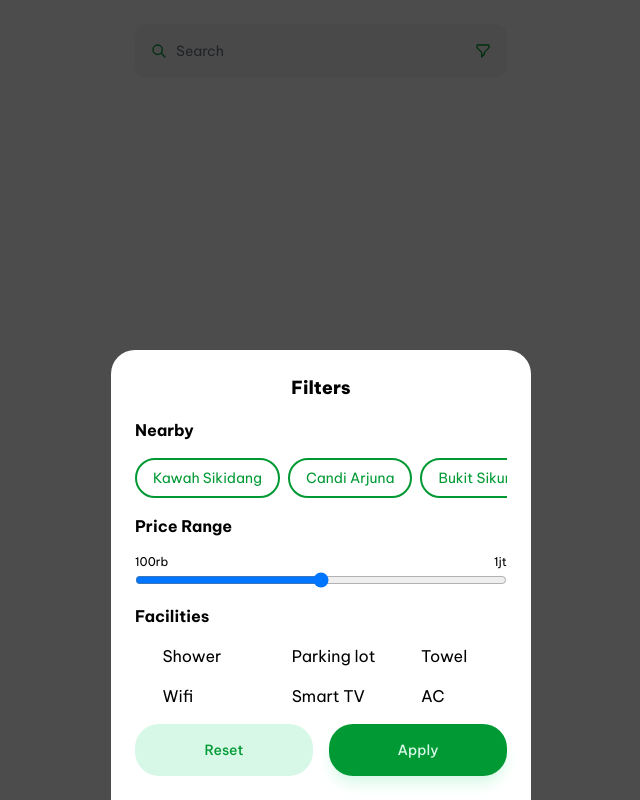
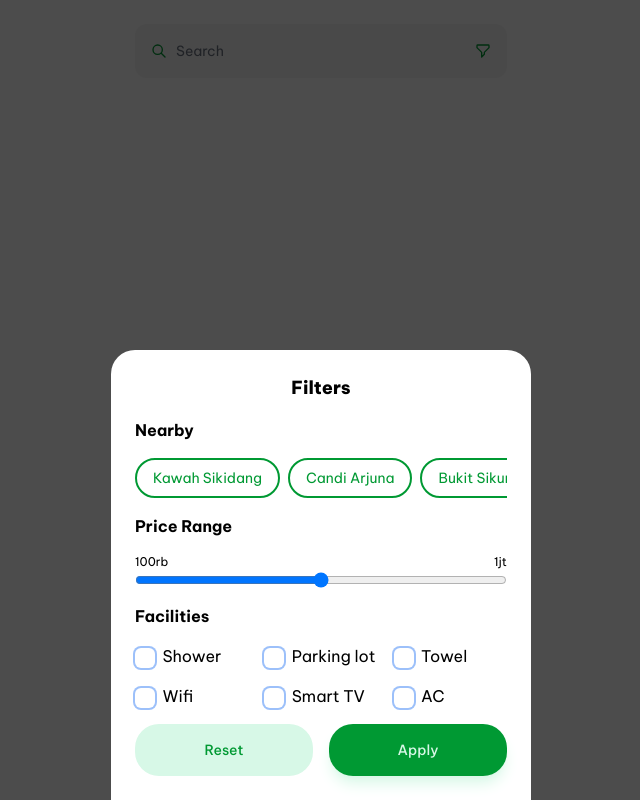
Before and after one commit to denbahrul/next-diengs, a Next.js app: page /search in a window 1280 px wide. Both pictures are taken after a click on the icon 802 px from the left and 51 px from the top of the page. Shown: the whole page, without its empty margins (319-959 px from the left). Built offline with nearby package versions, Linux system fonts and the light colour scheme.

Commit message:
fixing some ui

```diff
--- a/app/ui/main/search/filters.jsx
+++ b/app/ui/main/search/filters.jsx
@@ -117,8 +117,8 @@ export default function Filters({ isOpen, closeModalHandler }) {
           <input
             type="range"
             min={0}
-            max="100"
-            className="mb-4 w-full"
+            max={100}
+            className="mb-4 w-full text-hijau"
             // step="25"
           />
           <p className="font-bold">Facilities</p>
@@ -130,7 +130,7 @@ export default function Filters({ isOpen, closeModalHandler }) {
                 <label key={facilitiesItemValue} className="">
                   <input
                     type="checkbox"
-                    className="form-checkbox h-5 w-5 rounded-md border-transparent text-hijau focus:border-transparent focus:ring-0"
+                    className="form-checkbox h-5 w-5 rounded-md border-transparent text-hijau ring-2 focus:border-transparent focus:ring-0"
                   />
                   &nbsp; {facilitiesItemText}
                 </label>
```
